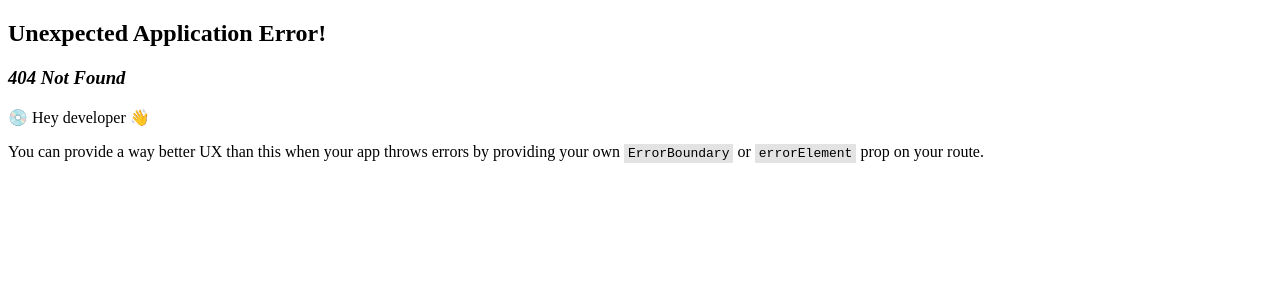
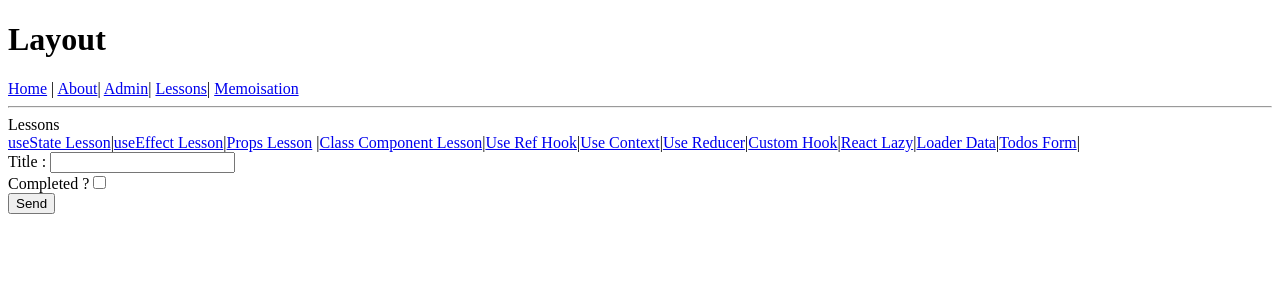
Before and after one commit to neominalsolutions/react-router-v7-app-smns, a React (Vite) app: page /lessons/todosForm in a window 1280 px wide. Before the commit this address had no page. Shown: the top 300 px of the page. Built offline with nearby package versions, Linux system fonts and the light colour scheme.

Commit message:
React Router v7 Form Action Yöntemi

```diff
--- a/package.json
+++ b/package.json
@@ -13,7 +13,8 @@
     "axios": "^1.11.0",
     "react": "^19.1.1",
     "react-dom": "^19.1.1",
-    "react-router": "^7.8.2"
+    "react-router": "^7.8.2",
+    "yup": "^1.7.0"
   },
   "devDependencies": {
     "@eslint/js": "^9.33.0",
--- a/src/main.tsx
+++ b/src/main.tsx
@@ -21,9 +21,12 @@ import { UseReducerPage } from './pages/lessons/useReducer/page';
 import CustomHookLessonPage from './pages/lessons/customHook/page';
 import React from 'react';
 import LazyLessonPage from './pages/lessons/lazy/page';
-import TodosLessonPage from './pages/lessons/react-router-v7-features/TodoForm/page';
 import { getTodos } from './services/todo.service';
 import { getUsers } from './services/user.service';
+import TodosLessonPage from './pages/lessons/react-router-v7-features/Todos/page';
+import TodoFormLessonPage, {
+	TodoFormAction,
+} from './pages/lessons/react-router-v7-features/TodoForm/page';
 
 const MemoPage = React.lazy(() => import('./pages/memoisation/Memo/page'));
 const UseMemoPage = React.lazy(
@@ -71,7 +74,8 @@ const router = createBrowserRouter([
 						<Link to="useReducer">Use Reducer</Link>|
 						<Link to="customHook">Custom Hook</Link>|
 						<Link to="reactLazy">React Lazy</Link>|
-						<Link to="todos">Loader Data</Link>
+						<Link to="todos">Loader Data</Link>|
+						<Link to="todosForm">Todos Form</Link>|
 						<Outlet />
 					</>
 				),
@@ -125,6 +129,14 @@ const router = createBrowserRouter([
 							<div>Veri Yüklenirken sayfada bir hata meydana geldi!</div>
 						),
 					},
+					{
+						path: 'todosForm',
+						Component: TodoFormLessonPage,
+						action: TodoFormAction,
+						errorElement: (
+							<div>Veri Yüklenirken sayfada bir hata meydana geldi!</div>
+						),
+					},
 				],
 			},
 			{
--- a/src/pages/lessons/react-router-v7-features/TodoForm/page.tsx
+++ b/src/pages/lessons/react-router-v7-features/TodoForm/page.tsx
@@ -1,19 +1,64 @@
 /* eslint-disable @typescript-eslint/no-explicit-any */
-import { useLoaderData } from 'react-router';
+import { Form, useActionData } from 'react-router';
+import { boolean, object, string } from 'yup';
 
-// React Router v7 form özelliğinde yararlanacağız.
-function TodosLessonPage() {
-	const data = useLoaderData<any>();
+const todoSchema = object({
+	title: string().lowercase().required('Title boş geçilemez'),
+	completed: boolean().isTrue('Completed False seçilemez'),
+});
 
-	// hem user hemde todos bilgisi gelecek
+export const TodoFormAction = async ({ request }: any) => {
+	const formData = await request.formData();
+	const title = formData.get('title');
+	const completed = formData.get('completed') === 'on' ? true : false;
+
+	const data = { title, completed };
 	console.log('data', data);
 
+	try {
+		// tüm hata kodlarını hepsini bir dizi olarak almak için  abortEarly: false özelliğinden yararlanırız.
+		await todoSchema.validate(data, { abortEarly: false });
+		// validasyon kontroller yapılabilir
+		// validasyon gerçekleşmez ise error throw eder
+		return { message: 'Başarılı', status: 200, errors: [] };
+	} catch (error: any) {
+		if (error.name === 'ValidationError') {
+			// Yup hatalarını key-value şeklinde döndür
+			const errors = error.inner.reduce((item: any, key: any) => {
+				item[key.path] = key.message;
+				return item;
+			}, {});
+
+			// tüm hata mesajları liste olarak verilir.
+			console.log('errors', errors);
+			return {
+				status: 400,
+				message: '',
+				errors: errors,
+			};
+		}
+	}
+};
+
+// Not: Defaultda react da form direk submit edilemez. Bu sebeple react form işlemleri için kütüphaneler kullanırız. React Router şuan için bir çözüm sunuyor ama bunun dışında Formik, React Hook Forms gibi çözümlerde mevcut.
+
+function TodoFormLessonPage() {
+	const response = useActionData();
+	console.log('response', response);
+
+	console.log('...TodoFormLessonPage Rendering');
+
 	return (
-		<>
-			<hr></hr>
-			Data Length: {data['todos'].length}
-		</>
+		<Form method="POST">
+			<label>Title : </label>
+			<input type="text" name="title" />
+			<br></br>
+			<label>Completed ?</label>
+			<input type="checkbox" name="completed" />
+			<br></br>
+			<input type="submit" value={'Send'} />
+		</Form>
 	);
 }
 
-export default TodosLessonPage;
+export default TodoFormLessonPage;
--- a/src/pages/lessons/react-router-v7-features/Todos/page.tsx
+++ b/src/pages/lessons/react-router-v7-features/Todos/page.tsx
@@ -1 +1,22 @@
 // react router useLoader özelliğinden yararlanıcaz. Yeni bir feature
+
+/* eslint-disable @typescript-eslint/no-explicit-any */
+import { useLoaderData } from 'react-router';
+
+// React Router v7 form özelliğinde yararlanacağız.
+function TodosLessonPage() {
+	const data = useLoaderData<any>();
+
+	// useEffect kullanmadan asyc veriyi useLoaderData ile işliyoruz.
+	// hem user hemde todos bilgisi gelecek
+	console.log('data', data);
+
+	return (
+		<>
+			<hr></hr>
+			Data Length: {data['todos'].length}
+		</>
+	);
+}
+
+export default TodosLessonPage;
```
Also changed, not shown: 1 other file (tests, documents, lock files or other folders).
